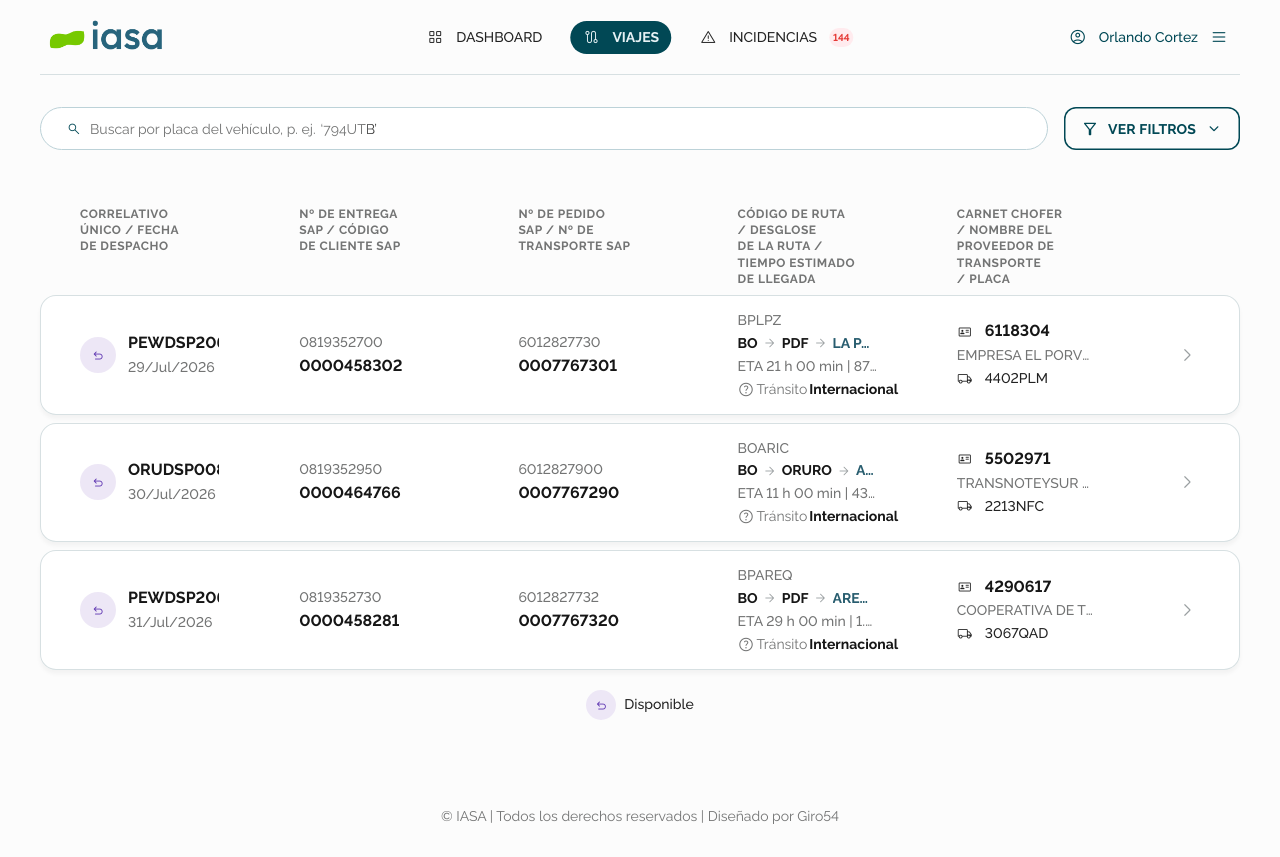
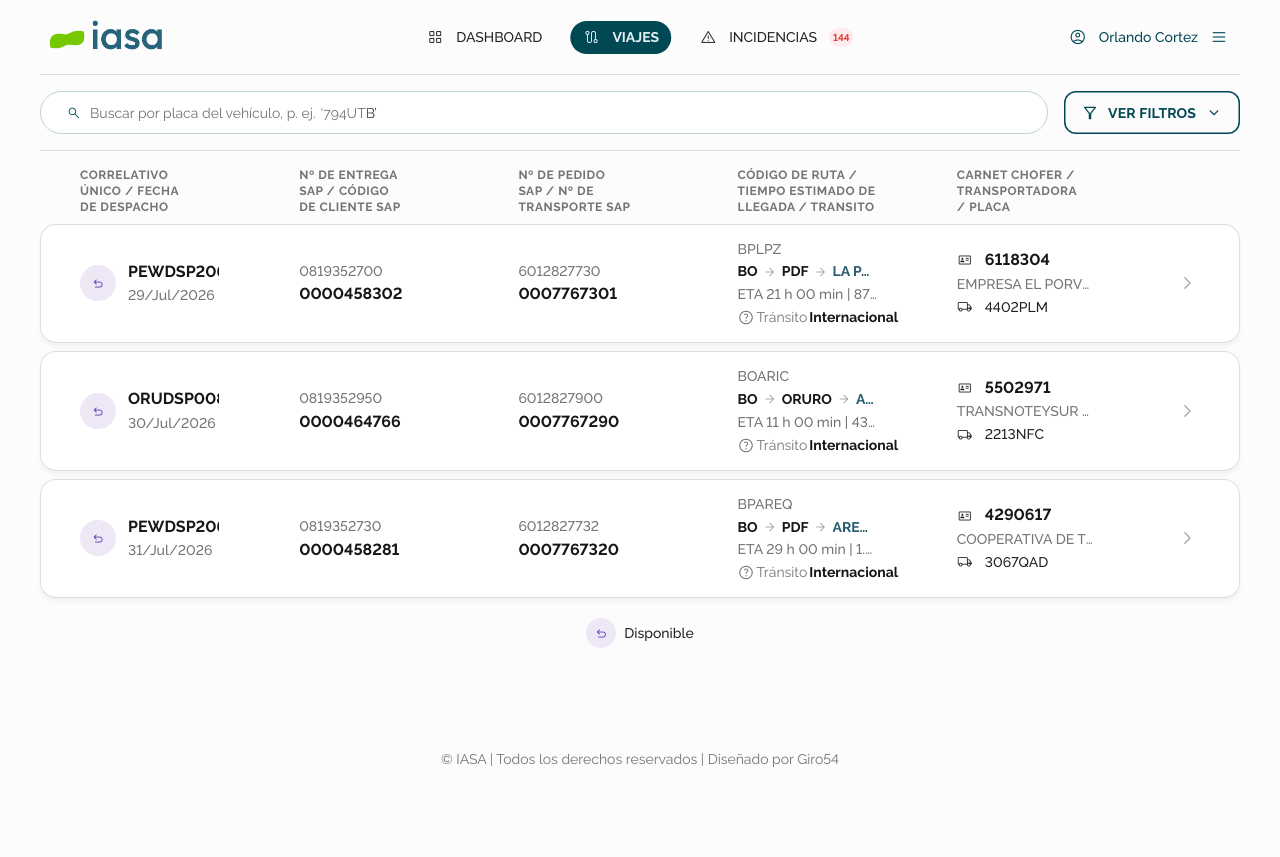
Before and after one commit to Giro54BO/giro54bo.github.io, a SvelteKit app: page /viajes in a window 1280 px wide. After the commit the page ends 800 px from the top, so only its background shows below. Built offline with nearby package versions, Linux system fonts and the light colour scheme.

Commit message:
UI updates
new padding and small pattern updates

```diff
--- a/src/app.css
+++ b/src/app.css
@@ -311,10 +311,11 @@ body {
 	gap: var(--space-8);
 	padding: var(--space-8) 0 var(--space-12);
 }
-.dashboard { gap: var(--space-10); }
+.dashboard { gap: var(--space-5); padding: var(--space-5) 0 var(--space-12); }
 .viajes,
 .incidencias { gap: var(--space-6); }
-.viajes { gap: var(--space-8); }
+.viajes { gap: var(--space-8); padding: var(--space-4) 0 var(--space-12); }
+.incidencias { padding: var(--space-4) 0 var(--space-12); }
 .page-header,
 .viajes-header {
 	display: flex;
@@ -334,6 +335,21 @@ body {
 .filters-toggle { flex: 0 0 auto; display: inline-flex; align-items: center; justify-content: center; gap: var(--space-2); width: auto; min-width: 134px; height: 43px; padding: 0 var(--space-4); border: 0; box-shadow: inset 0 0 0 1.5px var(--blue-dark); border-radius: var(--radius-lg); color: var(--blue-dark); background: transparent; font: 700 var(--text-sm) var(--font-body); letter-spacing: 0.01em; text-transform: uppercase; }
 /* Viajes: buscador a la izquierda ocupando el espacio, botón de filtros a la derecha. */
 .viajes-header .viajes-search-row { flex: 1 1 auto; width: auto; min-width: 0; }
+/* La barra de búsqueda y el acordeón de filtros (cuando está abierto) se
+   pegan juntos arriba, para que el usuario nunca pierda de vista los
+   filtros activos ni el botón para ocultarlos. */
+.viajes .viajes-sticky {
+	position: sticky;
+	top: 75px;
+	z-index: calc(var(--z-sticky) - 1);
+	display: flex;
+	flex-direction: column;
+	gap: var(--space-4);
+	background: var(--bg);
+	padding: var(--space-4) 0;
+	margin: calc(-1 * var(--space-4)) 0;
+	border-bottom: 1px solid var(--border);
+}
 .filters-toggle:hover { background: var(--blue-lighter); }
 .filters-toggle:focus-visible { outline: 2px solid var(--blue-normal); outline-offset: 2px; }
 .viajes-header__left { display: flex; align-items: center; gap: var(--space-6); min-width: 0; }
@@ -404,6 +420,9 @@ body {
 .dashboard .dash-filter:nth-child(6) { flex: 0 0 169px; }
 .viajes .dash-select,
 .dashboard .dash-select { width: 100%; }
+/* Fecha (y su rango Desde/Hasta) va primero en la fila, aunque en el DOM va al final. */
+.viajes .dash-filters .dash-filter--select,
+.dashboard .dash-filters .dash-filter--select { order: -1; }
 
 .status-filter { display: flex; flex-direction: column; gap: 10px; width: 100%; }
 .status-filter__label { padding-left: 2px; color: var(--grey-muted); font-size: var(--text-sm); font-weight: 500; }
@@ -503,10 +522,24 @@ body {
 
 .filter-bar { display: flex; flex-wrap: wrap; align-items: center; gap: var(--space-2); }
 .filter-chip { display: inline-flex; align-items: center; gap: var(--space-2); min-height: 44px; padding: 0 var(--space-3); border: 1px solid var(--border-2); border-radius: var(--radius-full); color: var(--grey-normal); font: 600 var(--text-sm) var(--font-body); }
-.filter-chip:hover { background: var(--surface); }
+.filter-chip:not(.filter-chip--active):hover { background: var(--surface); }
 .filter-chip--active { background: var(--blue-dark-active); border-color: var(--blue-dark-active); color: white; }
+.filter-chip--active:hover { opacity: .9; }
 .filter-chip__count { display: inline-flex; align-items: center; justify-content: center; min-width: 24px; height: 24px; padding: 0 4px; border-radius: var(--radius-full); background: var(--blue-lighter); color: var(--blue-dark); font-variant-numeric: lining-nums tabular-nums; font-feature-settings: 'lnum' 1, 'tnum' 1; line-height: 1; text-align: center; }
 .filter-chip--active .filter-chip__count { background: var(--blue-lighter); }
+/* Círculo de color por estado, igual al tratamiento de la leyenda. */
+.filter-chip__icon-wrap { display: inline-flex; align-items: center; justify-content: center; width: 28px; height: 28px; border-radius: 50%; flex-shrink: 0; }
+.filter-chip__icon-wrap .icon { font-size: 18px; }
+.filter-chip__icon-wrap--en-carga    { background: var(--status-en-carga-bg);    color: var(--status-en-carga-ink); }
+.filter-chip__icon-wrap--en-transito { background: var(--status-en-transito-bg); color: var(--status-en-transito-ink); }
+.filter-chip__icon-wrap--en-frontera { background: var(--status-en-frontera-bg); color: var(--status-en-frontera-ink); }
+.filter-chip__icon-wrap--en-descarga { background: var(--status-en-descarga-bg); color: var(--status-en-descarga-ink); }
+.filter-chip__icon-wrap--en-retorno  { background: var(--status-en-retorno-bg);  color: var(--status-en-retorno-ink); }
+.filter-chip__icon-wrap--incidencia  { background: var(--status-incidencia-bg);  color: var(--status-incidencia-ink); }
+.filter-chip__icon-wrap--critico { background: var(--error-bg); color: var(--error-ink); }
+.filter-chip__icon-wrap--retraso { background: var(--warn-bg);  color: var(--warn-ink); }
+.filter-chip__icon-wrap--parada  { background: var(--info-bg);  color: var(--info-ink); }
+.filter-chip__icon-wrap--desvio  { background: var(--status-en-retorno-bg); color: var(--status-en-retorno-ink); }
 .search-pill { display: flex; align-items: center; gap: var(--space-2); width: min(360px, 38vw); height: 43px; padding: 0 var(--space-3); background: var(--surface); border: 1px solid var(--border-2); border-radius: var(--radius-lg); }
 .search-pill:focus-within,
 .search-pill--filled { border-color: var(--blue-normal); box-shadow: 0 0 0 3px color-mix(in oklch, var(--blue-normal) 12%, transparent); }
@@ -619,7 +652,6 @@ body {
 }
 
 .cards-container { position: relative; font-variant-numeric: lining-nums tabular-nums; font-feature-settings: 'lnum' 1, 'tnum' 1; }
-.viajes .cards-container { margin-top: var(--space-6); }
 .cards-header { display: grid; grid-template-columns: repeat(5, minmax(0, 1fr)) 24px; gap: 80px; padding: 0 40px var(--space-2); color: var(--grey-muted); font-size: var(--text-xs); font-weight: 700; letter-spacing: .045em; line-height: 1.35; text-transform: uppercase; text-wrap: balance; }
 .cards-list { display: flex; flex-direction: column; gap: var(--space-2); }
 .trip-card { display: block; width: 100%; background: var(--surface-card); border: 0; border-radius: var(--radius-l); box-shadow: inset 0 0 0 1px var(--border-default), var(--shadow-card); transition: transform var(--duration-fast), box-shadow var(--duration-fast); }
@@ -664,6 +696,8 @@ body {
 .search-empty-state__icon { font-size: 40px; color: var(--blue-normal); }
 .search-empty-state__title { color: var(--grey-dark); font-family: var(--font-body); font-size: var(--text-xl); font-weight: 700; }
 .search-empty-state__message { max-width: 52ch; font-size: var(--text-base); line-height: 1.55; }
+.search-empty-state__suggestions { display: flex; flex-direction: column; gap: var(--space-1); list-style: none; font-size: var(--text-sm); color: var(--grey-muted); }
+.search-empty-state__suggestions li::before { content: '\2022'; margin-right: var(--space-2); color: var(--blue-normal); }
 .search-empty-state__date { width: min(100%, 720px); margin-top: var(--space-2); }
 .search-empty-state__actions { display: flex; flex-wrap: wrap; justify-content: center; gap: var(--space-3); margin-top: var(--space-2); }
 .search-empty-state__actions .btn-outline { min-height: 43px; }
@@ -691,14 +725,26 @@ body {
 
 /* ── Incidencias: controles (búsqueda + chips permanentes) ── */
 /* Cabecera sin título: buscador alineado a la izquierda ocupando el ancho · CTA
-   a la derecha (en pantallas chicas se apilan). */
-.inc-page-header { display: flex; align-items: center; gap: var(--space-4); }
+   a la derecha (en pantallas chicas se apilan). Se pega arriba, igual que en
+   Viajes, para que el buscador siga visible al hacer scroll. */
+.inc-page-header {
+	display: flex;
+	align-items: center;
+	gap: var(--space-4);
+	position: sticky;
+	top: 75px;
+	z-index: calc(var(--z-sticky) - 1);
+	background: var(--bg);
+	padding: var(--space-4) 0;
+	margin: calc(-1 * var(--space-4)) 0;
+	border-bottom: 1px solid var(--border);
+}
 .inc-page-header .section-heading { flex: 0 0 auto; }
 .inc-search-wrap { flex: 1 1 auto; display: flex; justify-content: flex-start; min-width: 0; }
 .inc-search { width: 100%; height: 43px; border-radius: var(--radius-full); }
 .inc-cta { flex: 0 0 auto; min-width: 0; }
 .inc-controls { display: flex; flex-direction: column; gap: var(--space-3); }
-.inc-chips { gap: var(--space-2); }
+.inc-chips { gap: var(--space-2); padding-top: var(--space-4); }
 @media (max-width: 820px) {
 	.inc-page-header { flex-direction: column; align-items: stretch; gap: var(--space-3); }
 	.inc-search-wrap { justify-content: stretch; }
--- a/src/lib/components/StatusChips.svelte
+++ b/src/lib/components/StatusChips.svelte
@@ -29,7 +29,9 @@
 		</button>
 		{#each states as item (item.estado)}
 			<button class="filter-chip" class:filter-chip--active={filtros.estado.includes(item.estado)} type="button" onclick={() => toggle(item.estado)} aria-pressed={filtros.estado.includes(item.estado)}>
-				<span class="icon filter-chip__icon" aria-hidden="true">{STATE_ICONS[item.estado]}</span>
+				<span class="filter-chip__icon-wrap filter-chip__icon-wrap--{item.estado}">
+					<span class="icon filter-chip__icon" aria-hidden="true">{STATE_ICONS[item.estado]}</span>
+				</span>
 				{STATE_LABELS[item.estado]}
 				<span class="filter-chip__count">{item.count}</span>
 			</button>
--- a/src/routes/dashboard/+page.svelte
+++ b/src/routes/dashboard/+page.svelte
@@ -31,7 +31,7 @@
       </div>
 
       {#if filteredTrips.length === 0}
-        <SearchEmptyState onOpenFilters={() => {}} onClearSearch={() => { filtros.busqueda = ''; }} />
+        <SearchEmptyState onClearAll={limpiarFiltros} />
       {:else}
         {#key mapKey}
           <TransitMap trips={filteredTrips} collapsible={false} />
--- a/src/routes/viajes/+page.svelte
+++ b/src/routes/viajes/+page.svelte
@@ -60,19 +60,19 @@
 <div class="viajes" id="main-content">
   <!-- Sin título de página: la barra de navegación ya indica la sección; el
        buscador se alinea a la izquierda y ocupa el ancho disponible. -->
+  <div class="viajes-sticky">
     <div class="viajes-header">
       <div class="viajes-search-row">
         <TripSearch />
       </div>
       <button class="filters-toggle" type="button" aria-expanded={filtersOpen} aria-controls="viajes-filters" onclick={() => filtersOpen = !filtersOpen}>
         <span class="icon" aria-hidden="true">filter_alt</span>
-      <span>VER FILTROS</span>
+        <span>{filtersOpen ? 'CERRAR FILTROS' : 'VER FILTROS'}</span>
         <span class="icon" aria-hidden="true">{filtersOpen ? 'expand_less' : 'expand_more'}</span>
       </button>
     </div>
 
     {#if filtersOpen}
-    <div class="filters-divider" aria-hidden="true"></div>
       <section class="filter-section" id="viajes-filters" aria-label="Filtros de Viajes">
         <DashFilters />
         <StatusChips />
@@ -83,18 +83,16 @@
           </button>
         {/if}
       </section>
-    <!-- Borde inferior a la misma distancia que la línea superior (el gap de
-         `.viajes` es simétrico), cerrando la barra de estado. -->
-    <div class="filters-divider" aria-hidden="true"></div>
     {/if}
+  </div>
 
   <div class="cards-container" role="region" aria-label="Tabla de despachos activos">
     <div class="cards-header" aria-hidden="true">
       <span>Correlativo único / Fecha de despacho</span>
       <span>Nº de entrega SAP / Código de cliente SAP</span>
       <span>Nº de pedido SAP / Nº de transporte SAP</span>
-      <span>Código de ruta / Desglose de la ruta / Tiempo estimado de llegada</span>
-      <span>Carnet chofer / Nombre del proveedor de transporte / Placa</span>
+      <span>Código de ruta / Tiempo estimado de llegada / Transito</span>
+      <span>Carnet chofer / Transportadora / Placa</span>
       <span></span>
     </div>
 
@@ -135,7 +133,7 @@
             </div>
 
             <div class="cell-stack">
-              <span class="cell-label">Código de ruta / Desglose de la ruta / Tiempo estimado de llegada</span>
+              <span class="cell-label">Código de ruta / Tiempo estimado de llegada / Transito</span>
               <span class="cell-secondary">{trip.rutaCodigo}</span>
               <span class="route-line">
                 {#each ruta as segmento, si}
@@ -155,7 +153,7 @@
             </div>
 
             <div class="cell-stack">
-              <span class="cell-label">Carnet chofer / Nombre del proveedor de transporte / Placa</span>
+              <span class="cell-label">Carnet chofer / Transportadora / Placa</span>
               <span class="cell-line">
                 <span class="icon icon--sm cell-line__icon" aria-hidden="true">id_card</span>
                 <span class="cell-primary">{trip.conductor}</span>
@@ -174,7 +172,7 @@
           </div>
         </a>
       {:else}
-        <SearchEmptyState onOpenFilters={() => { filtersOpen = true; }} onClearSearch={() => { filtros.busqueda = ''; }} />
+        <SearchEmptyState onClearAll={limpiarFiltros} />
       {/each}
     </div>
 
```
Also changed, not shown: src/lib/components/SearchEmptyState.svelte (+8 -9 lines), src/routes/incidencias/+page.svelte (+5 -4 lines). Lines whose indentation alone changed are shown as unchanged.
